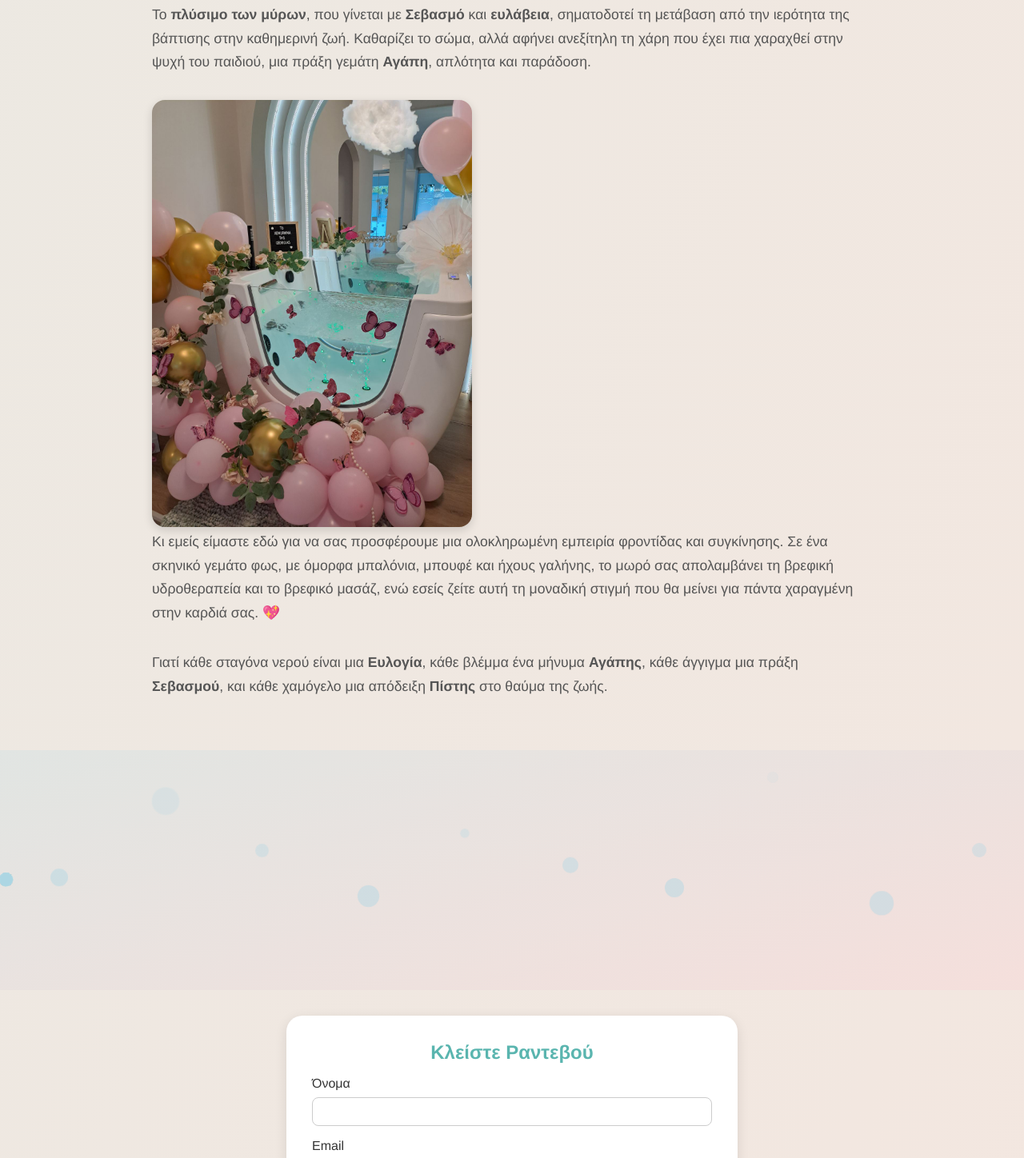
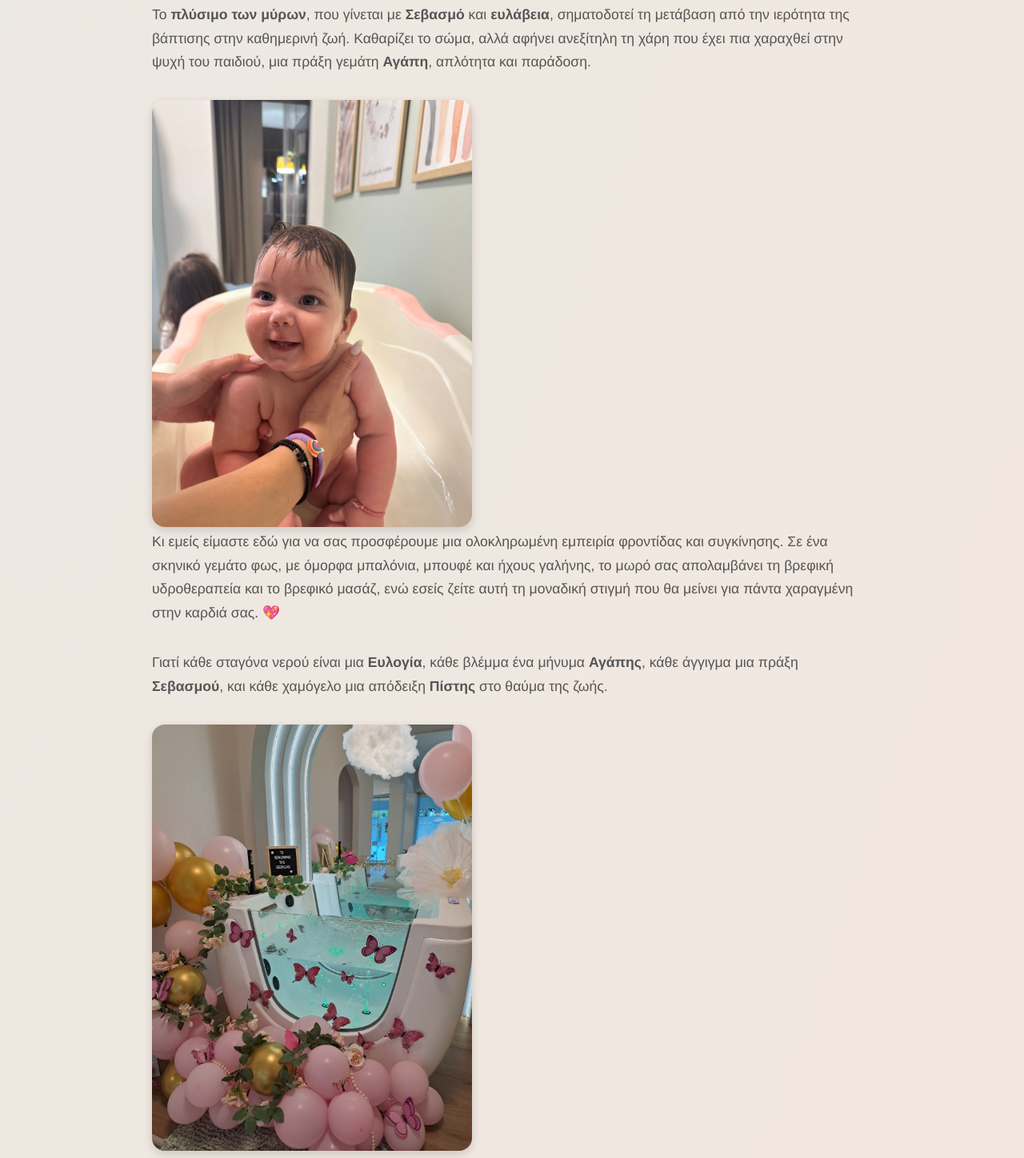
Before and after one commit to FlorianChazizi/formybabyspa, a React (Vite) app: page /ksemiroma in a window 1280 px wide. Shown: the part 1120-2568 px from the top of the page at 80% size. Built offline with nearby package versions, Linux system fonts and the light colour scheme; no server answers.

Commit message:
added photo on Ksemiroma Service

```diff
--- a/src/components/Ksemiroma.tsx
+++ b/src/components/Ksemiroma.tsx
@@ -7,6 +7,7 @@ import ContactForm from "./Contact-form";
 import BubblesBackground from "./BubblesBackground";
 import ksemiroma1 from '../assets/ksemiroma1.jpeg';
 import ksemiroma2 from '../assets/ksemiroma2.jpg';
+import ksemiroma3 from '../assets/ξεμύρωμα (Large).jpeg';
 export default function Ksemiroma() {
     const { pathname } = useLocation();
 
@@ -29,7 +30,7 @@ export default function Ksemiroma() {
                 </p>
                 <img
                     src={ksemiroma1}
-                    alt="Photo 1"
+                    alt="Ξεμύρωμα"
                     className="photo"
                 />
                 <p>
@@ -43,8 +44,8 @@ export default function Ksemiroma() {
                     μια πράξη γεμάτη <b>Αγάπη</b>, απλότητα και παράδοση.
                 </p>
                 <img
-                    src={ksemiroma2}
-                    alt="Photo 2"
+                    src={ksemiroma3}
+                    alt="Ξεμύρωμα"
                     className="photo"
                 />
                 <p>
@@ -55,6 +56,11 @@ export default function Ksemiroma() {
                 <p>
                     Γιατί κάθε σταγόνα νερού είναι μια <b>Ευλογία</b>, κάθε βλέμμα ένα μήνυμα <b>Αγάπης</b>, κάθε άγγιγμα μια πράξη <b>Σεβασμού</b>, και κάθε χαμόγελο μια απόδειξη <b>Πίστης</b> στο θαύμα της ζωής.
                 </p>
+                <img
+                    src={ksemiroma2}
+                    alt="Ξεμύρωμα"
+                    className="photo"
+                />
             </div>
             <BubblesBackground />
             <ContactForm />
```
Also changed, not shown: src/assets/ξεμύρωμα (Large).jpeg (added).
